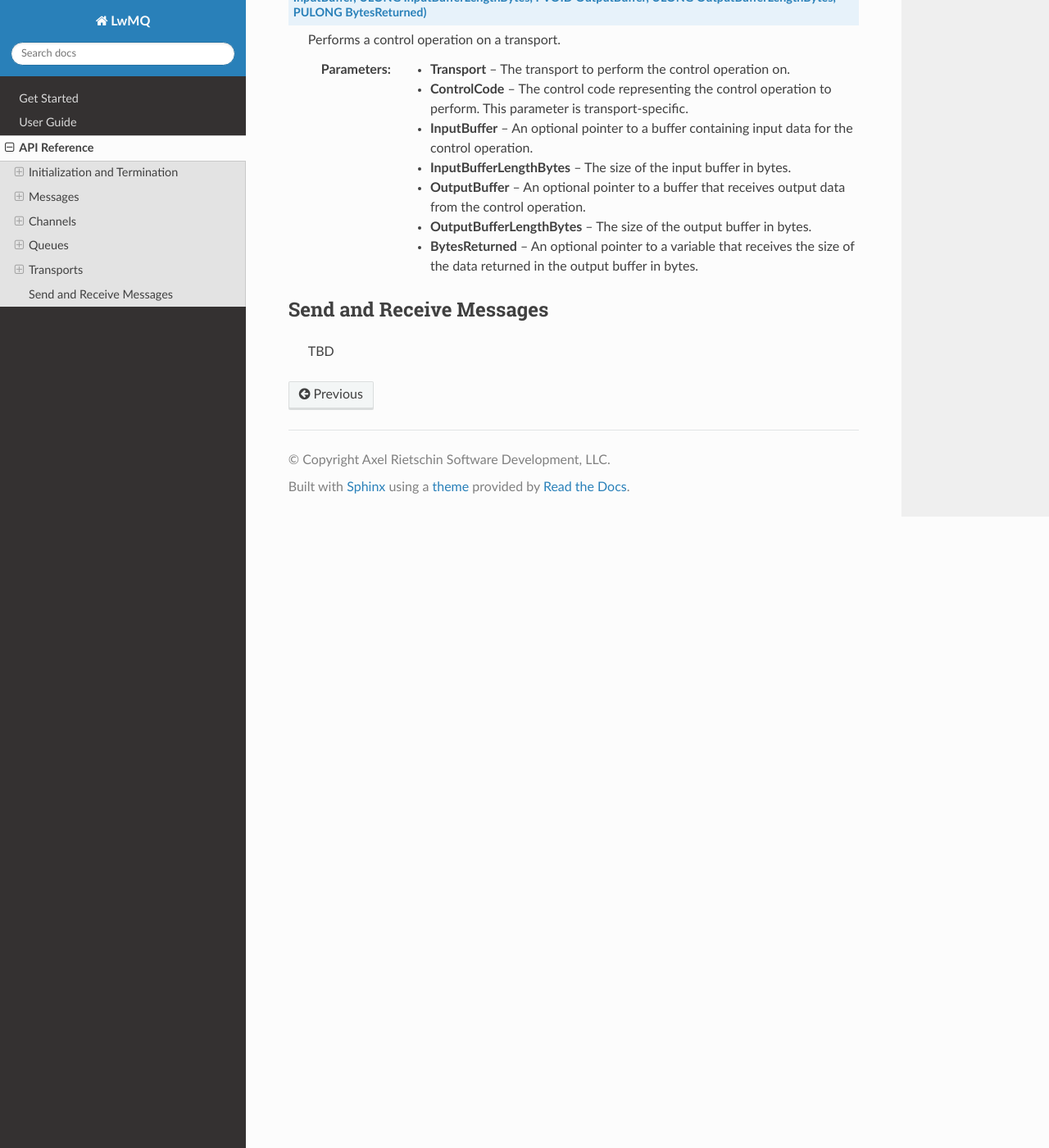
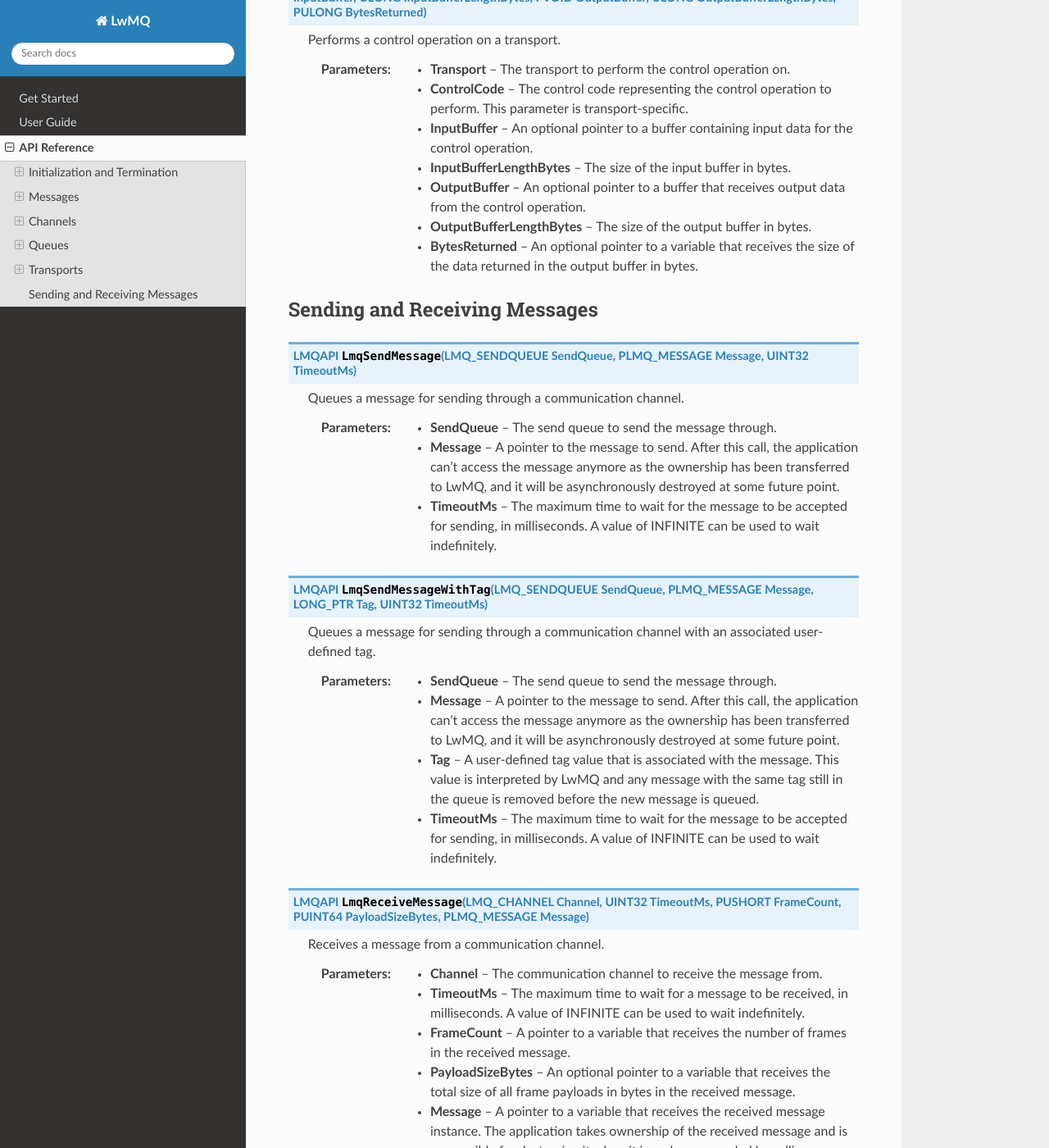
Before and after one commit to axelriet/LwMQ.net, a Sphinx documentation site: the page built from docs/api/index.rst, in a window 1280 px wide and 1400 px high, scrolled down 13550 px. Shown: the whole window at 82% size. Built offline with Sphinx 7.4.7 and the Read the Docs theme 3.1.0, drawn with Linux system fonts in a browser that asks for light colours; some of the changed text lies outside the part shown.

Commit message:
More doc.

```diff
--- a/docs/api/index.rst
+++ b/docs/api/index.rst
@@ -506,7 +506,47 @@ Functions
 
     :param BytesReturned: An optional pointer to a variable that receives the size of the data returned in the output buffer in bytes.
 
-Send and Receive Messages
-=========================
+Sending and Receiving Messages
+==============================
 
-    TBD
+.. c:function:: LMQAPI LmqSendMessage(LMQ_SENDQUEUE SendQueue, PLMQ_MESSAGE Message, UINT32 TimeoutMs)
+
+    Queues a message for sending through a communication channel.
+
+    :param SendQueue: The send queue to send the message through.
+
+    :param Message: A pointer to the message to send. After this call, the application can't access the message anymore as the ownership has been transferred to LwMQ, and it will be asynchronously destroyed at some future point.
+
+    :param TimeoutMs: The maximum time to wait for the message to be accepted for sending, in milliseconds. A value of INFINITE can be used to wait indefinitely.
+
+.. c:function:: LMQAPI LmqSendMessageWithTag(LMQ_SENDQUEUE SendQueue, PLMQ_MESSAGE Message, LONG_PTR Tag, UINT32 TimeoutMs)
+
+    Queues a message for sending through a communication channel with an associated user-defined tag.
+
+    :param SendQueue: The send queue to send the message through.
+
+    :param Message: A pointer to the message to send. After this call, the application can't access the message anymore as the ownership has been transferred to LwMQ, and it will be asynchronously destroyed at some future point.
+
+    :param Tag: A user-defined tag value that is associated with the message. This value is interpreted by LwMQ and any message with the same tag still in the queue is removed before the new message is queued.
+
+    :param TimeoutMs: The maximum time to wait for the message to be accepted for sending, in milliseconds. A value of INFINITE can be used to wait indefinitely.
+
+.. c:function:: LMQAPI LmqReceiveMessage(LMQ_CHANNEL Channel, UINT32 TimeoutMs, PUSHORT FrameCount, PUINT64 PayloadSizeBytes, PLMQ_MESSAGE Message)
+
+    Receives a message from a communication channel.
+
+    :param Channel: The communication channel to receive the message from.
+
+    :param TimeoutMs: The maximum time to wait for a message to be received, in milliseconds. A value of INFINITE can be used to wait indefinitely.
+
+    :param FrameCount: A pointer to a variable that receives the number of frames in the received message.
+
+    :param PayloadSizeBytes: An optional pointer to a variable that receives the total size of all frame payloads in bytes in the received message.
+
+    :param Message: A pointer to a variable that receives the received message instance. The application takes ownership of the received message and is responsible for destroying it when it is no longer needed by calling LmqDisposeReceivedMessage().
+
+.. c:function:: LMQAPI LmqDisposeReceivedMessage(PLMQ_MESSAGE Message)
+
+    Disposes a received message that is no longer needed.
+
+    :param Message: A pointer to the received message to dispose. The pointer is set to NULL before the function returns.
```
